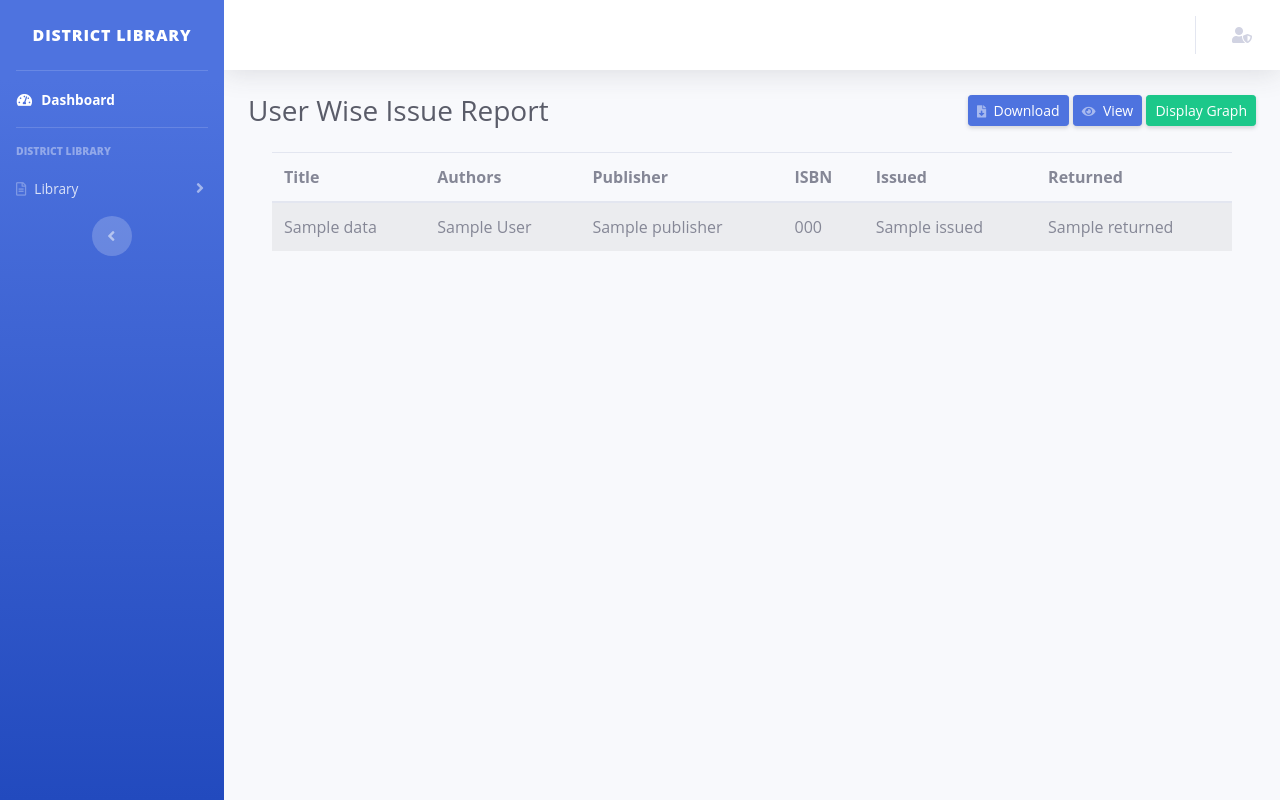
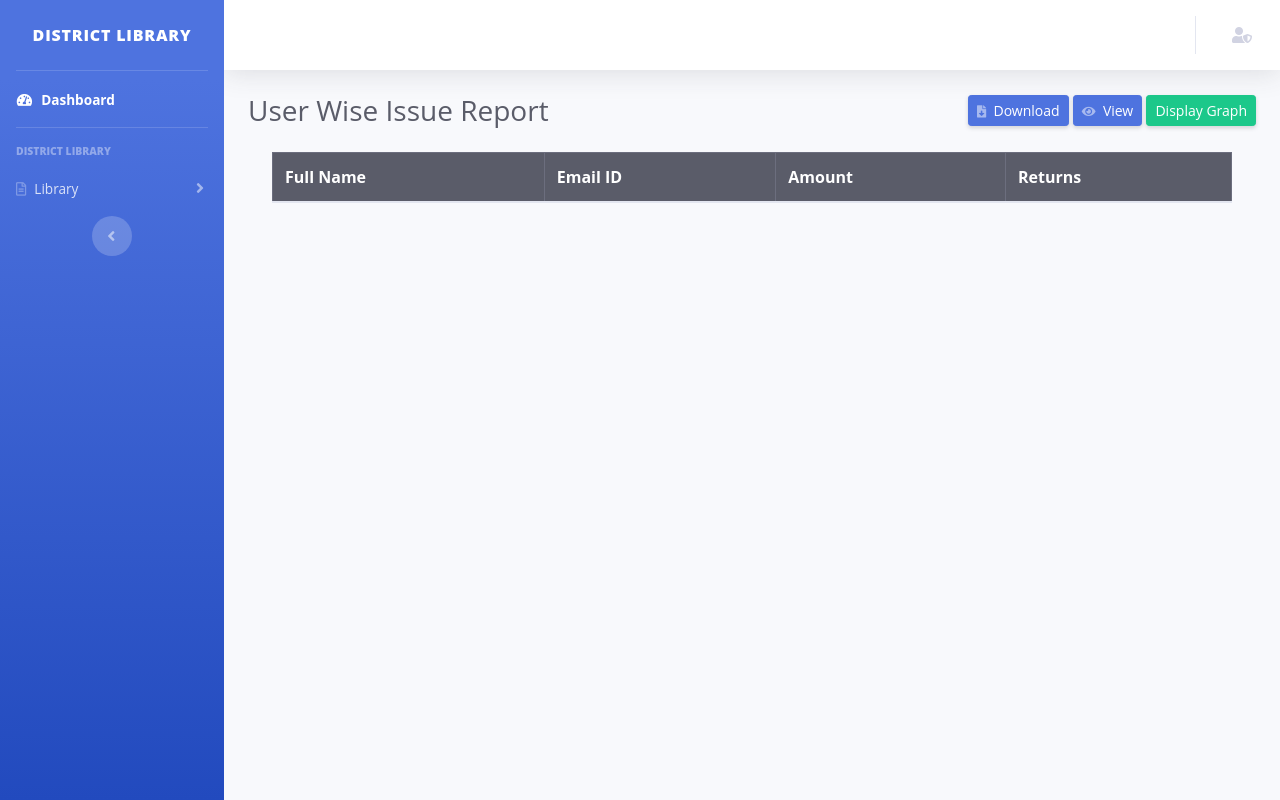
Before and after one commit to aipladmin/Frappe-Dev, a Flask app: template app/controller/templates/admin/report1.html in a window 1280 px wide. Run offline with Flask 2, Linux system fonts and the light colour scheme; the template is opened without the code that fills it: most values are stand-ins (such as "Sample title", 1, 10 or a date in 2020); lists and menus that the app fills with data are empty; some libraries are stand-ins or nearby versions.

Commit message:
Updated Report 2

```diff
--- a/app/controller/templates/admin/report1.html
+++ b/app/controller/templates/admin/report1.html
@@ -19,29 +19,36 @@
   </div>
 {% include 'notifications.html' %}
 <div class="container-fluid">
-    <table class="table table-striped">
-    <thead>
+            <table class="table table-striped table-bordered">
+            <thead class="table table-dark">
                 <tr>
-            <th>Title</th>
-            <th>Authors</th>
-            <th>Publisher</th>
-            <th>ISBN</th>
-            <th>Issued</th>
-            <th>Returned</th>
+                <th scope="col">Full Name</th>
+                <th scope="col">Email ID</th>
+                <th scope="col">Amount</th>
+                <th scope="col">Returns</th>
                 </tr>
             </thead>
             <tbody>
                 {% for x in data %}
+                    {% if x.Status == 'issued' %}
                 <tr>
-                <td>{{ x.title }}</td>
-                <td>{{ x.authors }}</td>
-                <td>{{ x.publisher }}</td>
-                <td>{{ x.isbn }}</td>
-                <td>{{ x.Issued }}</td>
-                <td>{{ x.Returned }}</td>
+                    <td>{{ x.Full_Name  }}</td>
+                    <td>{{ x.Email_ID  }}</td>
+                    <td>
+                        {% if x.osAmount|int > 500 %}
+                            {{ x.osAmount }}</p>
+                        {% else %}
+                            {{ x.osAmount }}</p>
+                        {% endif %}
+                    </td>
+                    <td>
+                            {{ x.Status|capitalize }}
+                    </td>
                 </tr>
+                {% endif %}
                 {% endfor %}
     </tbody>
 </table>
+</form>
 </div>
 {% endblock %}
--- a/app/controller/templates/index.html
+++ b/app/controller/templates/index.html
@@ -69,9 +69,9 @@
                             <a class="collapse-item" href="{{ url_for('admin.inventory') }}">Upload inventory</a>
                             <a class="collapse-item" href="{{ url_for('admin.members') }}">Members</a>
                             <a class="collapse-item" href="{{ url_for('admin.bookings') }}">Bookings</a>
-                            <a class="collapse-item" href="{{ url_for('admin.returnBooks') }}">Return Bookings</a>
+                            <a class="collapse-item" href="{{ url_for('admin.return_books') }}">Return Bookings</a>
                             <a class="collapse-item" href="{{ url_for('admin.popular_book_report') }}">Popular Book Report</a>
-                            <a class="collapse-item" href="{{ url_for('admin.report1') }}">User Wise Issue Report</a>
+                            <a class="collapse-item" href="{{ url_for('admin.highest_paying_customer') }}">User Wise Issue Report</a>
                     </div>
                     {% else %}
                     <div class="bg-white py-2 collapse-inner rounded">
```
Also changed, not shown: app/controller/admin.py (+14 -31 lines). Lines whose indentation alone changed are shown as unchanged.
